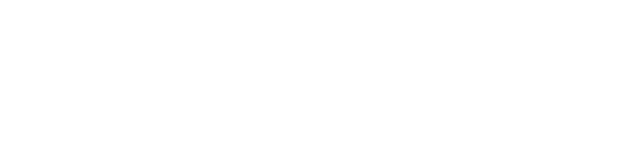
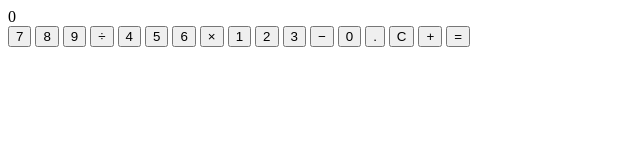
Before and after one commit to Ikram001/Calc, a plain HTML site: page index.html in a window 1280 px wide. Shown: the whole page, without its empty margins (0-640 px from the left). Drawn offline with Linux system fonts and the light colour scheme.

Commit message:
html structure

```diff
--- a/index.html
+++ b/index.html
@@ -8,6 +8,32 @@
     <title>Calculator</title>
 </head>
 <body>
+    <div class="calculator">
+        <div class="display" id="display">0</div>
+        <div class="buttons">
+          <!-- Number buttons -->
+          <button class="btn" data-value="7">7</button>
+          <button class="btn" data-value="8">8</button>
+          <button class="btn" data-value="9">9</button>
+          <button class="btn operator" data-value="/">÷</button>
 
+          <button class="btn" data-value="4">4</button>
+          <button class="btn" data-value="5">5</button>
+          <button class="btn" data-value="6">6</button>
+          <button class="btn operator" data-value="*">×</button>
+
+          <button class="btn" data-value="1">1</button>
+          <button class="btn" data-value="2">2</button>
+          <button class="btn" data-value="3">3</button>
+          <button class="btn operator" data-value="-">−</button>
+
+          <button class="btn" data-value="0">0</button>
+          <button class="btn" data-value=".">.</button>
+          <button class="btn clear" id="clear">C</button>
+          <button class="btn operator" data-value="+">+</button>
+
+          <button class="btn equals" id="equals">=</button>
+        </div>
+      </div>
 </body>
 </html>
```
